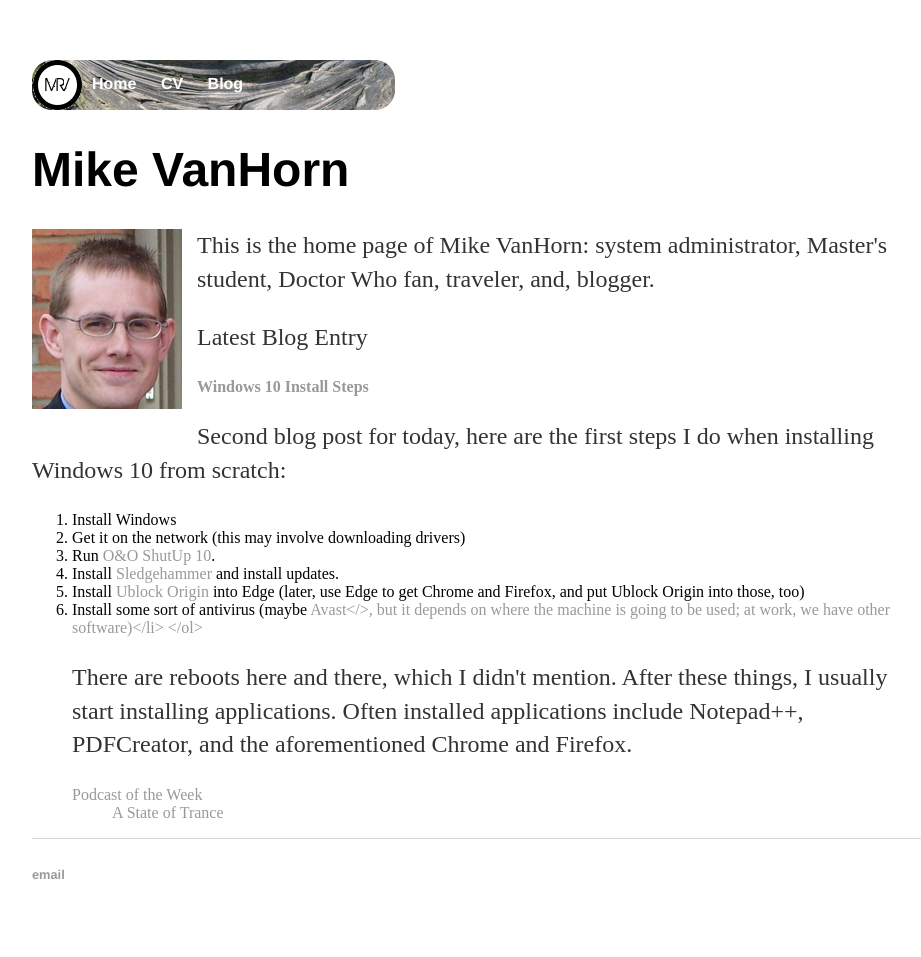
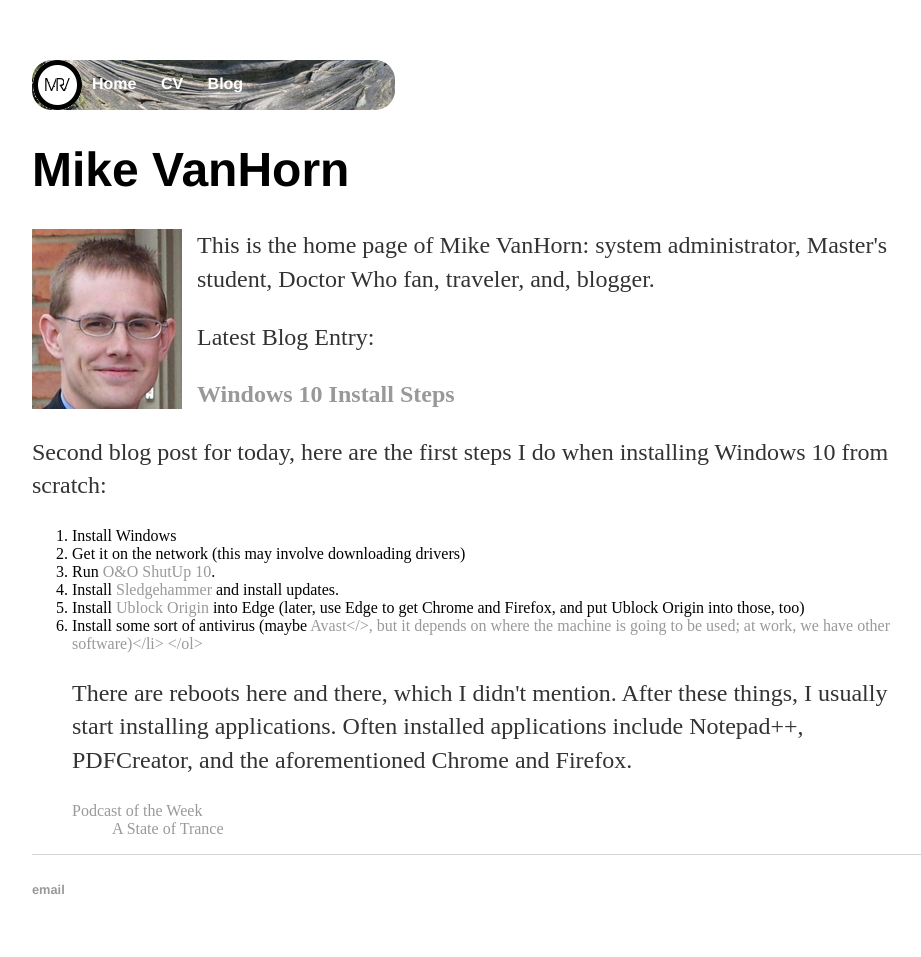
Before and after one commit to mrvanhorn/mrvanhorn.github.io, a Jekyll site: the page built from index.html, in a window 1280 px wide. Shown: the whole page, without its empty margins (160-1081 px from the left). Built offline with Jekyll 4.4.1, drawn with Linux system fonts in a browser that asks for light colours.

Commit message:
Update post_detail.html

```diff
--- a/_includes/post_detail.html
+++ b/_includes/post_detail.html
@@ -1,6 +1,5 @@
-<p class="entry-title" style=“clear:both”>
-<p>Latest Blog Entry</p>
-<strong>
+<p class="entry-title" style=“clear:both;”>Latest Blog Entry:</p>
+<p><strong>
 {% if post.title %}
     <a href="{{ root_url }}{{ post.url }}">{{ post.title }}</a>
 {% endif %}
```
